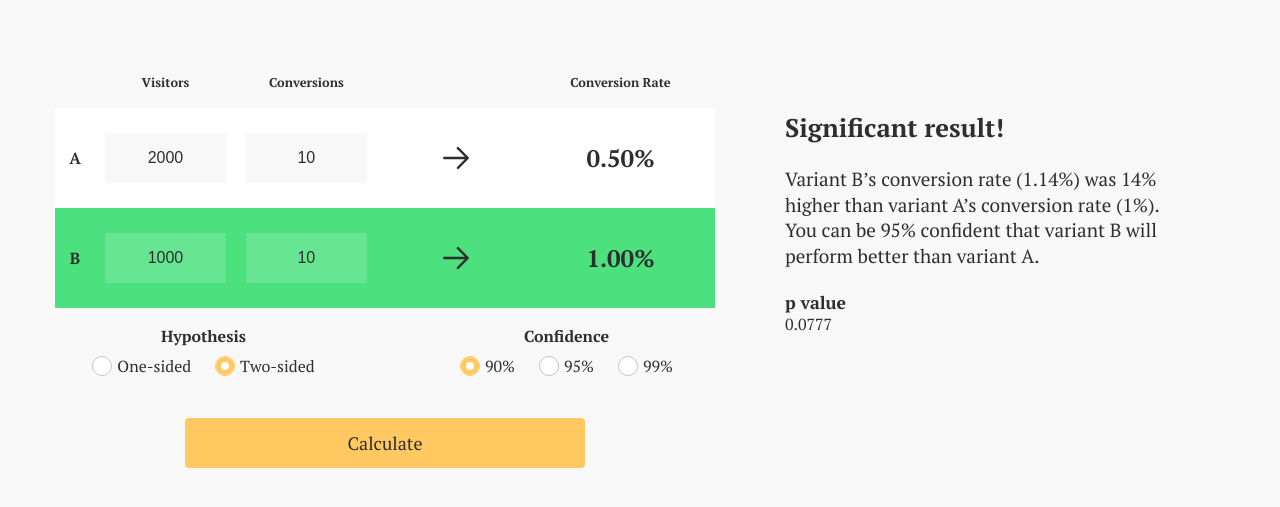
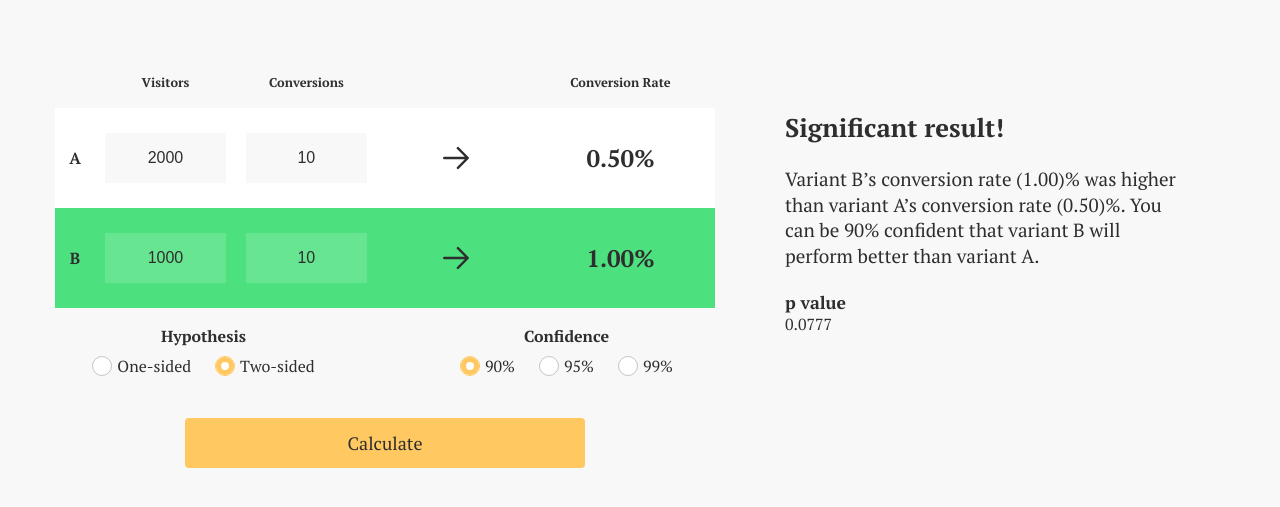
Before and after one commit to JoseYebrin/wordpress-calculator, a plain HTML site: page index.html in a window 1280 px wide. Shown: the part 153-660 px from the top of the page. Drawn offline with Linux system fonts and the light colour scheme.

Commit message:
one more commit

```diff
--- a/index.html
+++ b/index.html
@@ -191,8 +191,8 @@
           <div class="results">
             <h3 id="resultTitle" class="results-title">Significant result!</h3>
             <p id="resultText">
-              Variant B’s conversion rate (1.14%) was 14% higher than variant
-              A’s conversion rate (1%). You can be 95% confident that variant B
+              Variant B’s conversion rate (1.00)% was higher than variant A’s
+              conversion rate (0.50)%. You can be 90% confident that variant B
               will perform better than variant A.
             </p>
             <div class="results-values">
```
